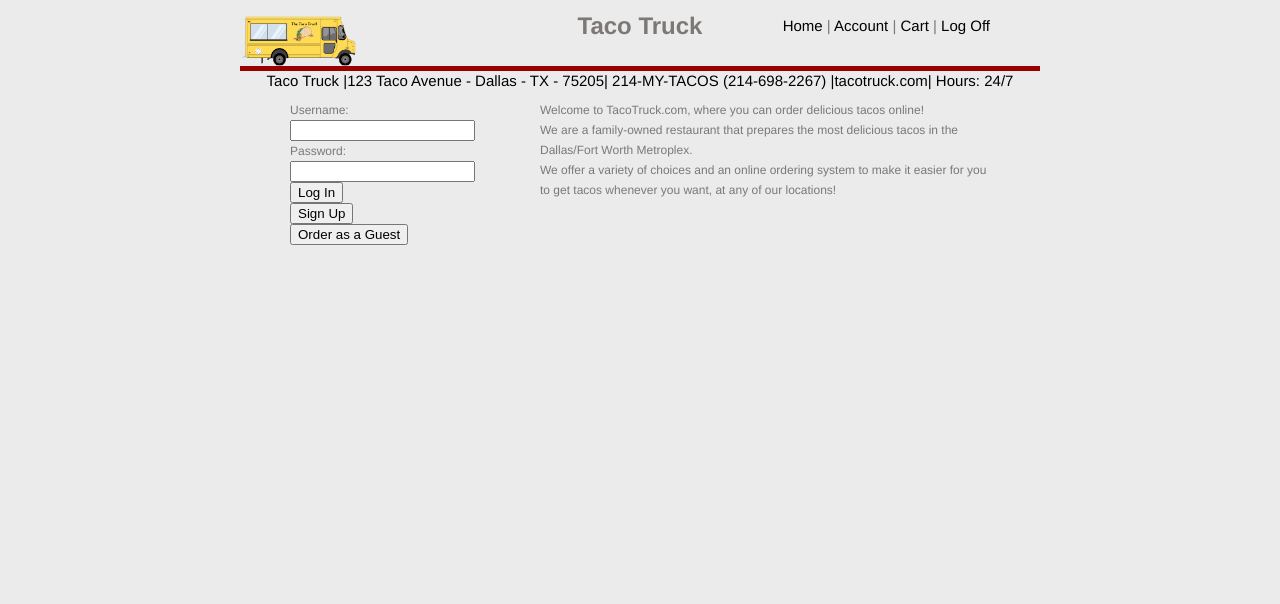
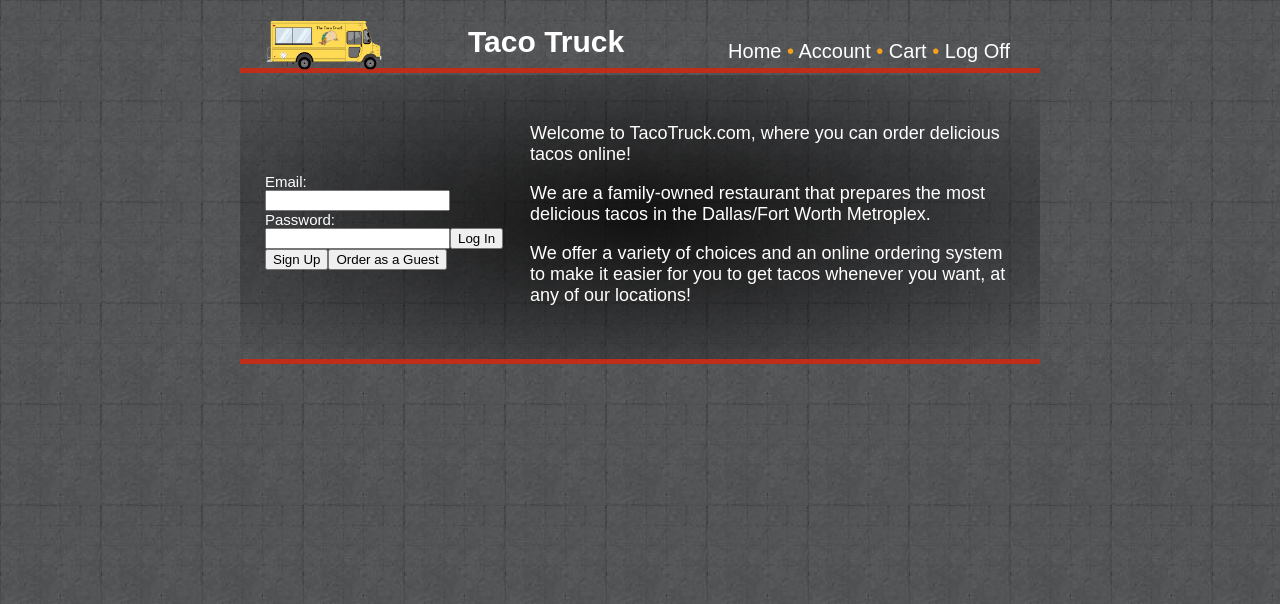
Before and after one commit to ntaylorbishop/TacoTruck, a PHP site: page /temp.html in a window 1280 px wide. Shown: the top 604 px of the page. Run offline with PHP 8.4, Linux system fonts and the light colour scheme.

Commit message:
new repo and updating home page and all site style sheet

```diff
--- a/css/styles.css
+++ b/css/styles.css
@@ -1,15 +1,34 @@
 @charset "UTF-8";
-/* CSS Document */
+@font-face {
+  font-family: "Montserrat";
+  src: url(http://fonts.googleapis.com/css?family=Montserrat) format("sans-serif");
+}
 
 body{
-	background:#EBEBEB;
-	font:12px/20px Memphis, Helvetica, sans-serif;
+	background-image:url(../img/bG.png);
+  	background-repeat:repeat;
+	font-family:'Montserrat', sans-serif;
+	font-size:15px;
 	color:#7c7876;
 	min-width:320px;
 }
 
-form {
+label {
+	display:inline-block;
+	float:left;
+	clear:left;
+	width:75px;
+	text-align:left;
+}
 
+input {
+	display: inline-block;
+	float: left;
+}
+
+#title {
+	color:#FFF;
+	padding-top:5px;
 }
 
 #topBar {
@@ -20,36 +39,55 @@ form {
 
 #logo {
 	float:left;
+	padding-left: 25px;
 	height:50px;
 }
 
 #links {
 	text-align:right;
-	padding-right:50px;
+	padding-top:20px;
+	padding-right:30px;
+	margin-bottom:0px;
 	font-size:15px;
 }
 
 .divider {
 	margin-left:auto;
 	margin-right:auto;
-	margin-top:30px;
+	margin-top:5px;
 	height:5px;
 	width:800px;
-	background-color:#900;
+	background-color:#BF2E1A;
+}
+
+.divider2 {
+	position:relative;
+	margin-left:auto;
+	margin-right:auto;
+	margin-top:300px;
+	height:5px;
+	width:800px;
+	background-color:#BF2E1A;
 }
 
 a {
-	color: black;
+	color:#FFF;
 	text-decoration: none;
 }
 
 p {
 	padding:0 0 0 0;
+	font-size:18px;
 }
 
 #footer {
 	text-decoration:none;
-	color:black;
+	color:#FFF;
 	font-size:15px;
 	/*padding-top: 200px;*/
 }
+
+#links {
+	color:#F7A11A;
+	font-size:20px;
+}
--- a/css/styles_index.css
+++ b/css/styles_index.css
@@ -11,12 +11,16 @@
 #infoPane {
 	float:left;
 	width:60%;
-	padding-right:25px;
+	padding-right:20px;
 	padding-left:12.5px;
 }
 
 #content {
+	background: -webkit-radial-gradient(rgba(0,0,0,.8), rgba(64,64,64,0));
+
+	color:#FFF;
 	position:absolute;
-	top:100px;
-	width:750px;
+	padding:30px 0 40px 0;
+	top:75px;
+	width:800px;
 }
--- a/js/main.js
+++ b/js/main.js
@@ -4,13 +4,9 @@ $(document).ready(function() {
 	resolution -= 800;
 	resolution /= 2;
 	$("#topBar").css('left',resolution);
-	resolution += 25;
 	$("#content").css('left',resolution);
+	resolution += 220;
+	$("#title").css('padding-left',resolution);
+	$("#accordion").accordion();
 
-	$("#accordion").accordion();
 });
-
-
-$(function() {
-    $("#accordion").accordion();
-});
--- a/temp.html
+++ b/temp.html
@@ -14,18 +14,21 @@
 </head>
 <body>
 <div id="topBar"> <img src="img/taco_truck_logo.png" id="logo">
-  <div id="links"> <a href="#homepage">Home</a> | <a href="#account">Account</a> | <a href="#cart">Cart</a> | <a href="#logoff">Log Off</a></div>
+  <div id="links"> <a href="#homepage">Home</a> &#x2022 <a href="#account">Account</a> &#x2022 <a href="#cart">Cart</a> &#x2022 <a href="#logoff">Log Off</a></div>
+
   <div class="divider"></div>
-</div>
-<h1 style="text-align:center">Taco Truck</h1>
+  </div>
+
+<h1 id="title">Taco Truck</h1>
 <div id="content">
   <div id="loginPane">
+  <br/><br/><br/><br/>
     <form name="login" action="user.html" method="post">
-      <div>Username:
-        <input type="text" id="userN" name="userN"/>
+      <div><label>Email:</label>
+        <input type="email" id="userN" name="userN"/>
       </div>
-      <div>Password:
-        <input type="password" id="pwd" name="pwd"/>
+      <div><label>Password:</label>
+        <input type="password" id="pwd" name="pwd" required/>
       </div>
       <input type="submit" id="LogIn" name="LogIn" value="Log In"/>
     </form>
@@ -35,14 +38,12 @@
     <input type="button" id="guest" name="guest" value="Order as a Guest"/>
   </div>
   <div id="infoPane">
-    <div>Welcome to TacoTruck.com, where you can order delicious tacos online!</div>
-    <div>We are a family-owned restaurant that prepares the most delicious tacos in the Dallas/Fort Worth Metroplex.</div>
-    <div>We offer a variety of choices and an online ordering system to make it easier for you to get tacos whenever you want, at any of our locations!</div>
+    <p>Welcome to TacoTruck.com, where you can order delicious tacos online!</p>
+    <p>We are a family-owned restaurant that prepares the most delicious tacos in the Dallas/Fort Worth Metroplex.</p>
+    <p>We offer a variety of choices and an online ordering system to make it easier for you to get tacos whenever you want, at any of our locations!</p>
   </div>
 </div>
-<div class="divider"></div>
-<div id="footer">
-  <div style="text-align:center">Taco Truck |<a href="#locations">123 Taco Avenue - Dallas - TX - 75205</a>| 214-MY-TACOS (214-698-2267) |<a href="#homepage">tacotruck.com</a>| Hours: 24/7</div>
-</div>
+<div class="divider2"></div>
+
 </body>
 </html>
```
Also changed, not shown: img/bG.png (added), 2 other files.
